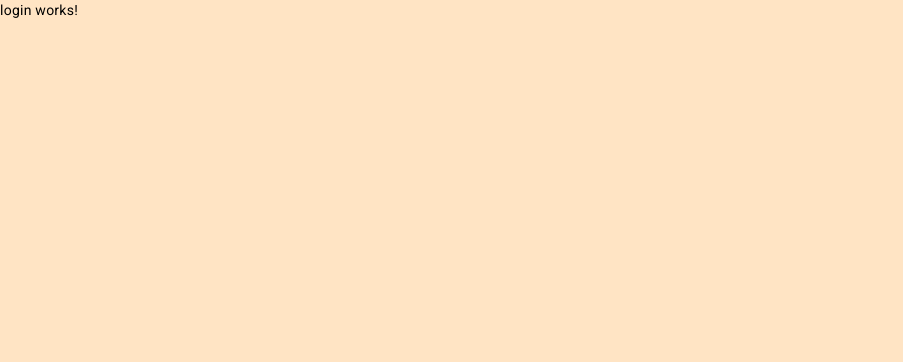
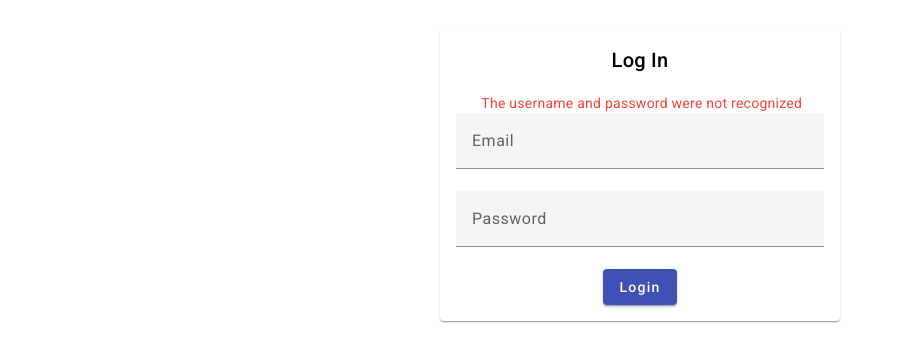
Before and after one commit to wilgue10/ecommerce-car, an Angular app in the folder frontend/e-commerce-client/: page /login in a window 1280 px wide. Shown: the top 362 px of the page, without its empty margins (0-903 px from the left). Built offline with nearby package versions, Linux system fonts and the light colour scheme.

Commit message:
wg 25-07-2024 implemented login page

```diff
--- a/frontend/e-commerce-client/src/app/layouts/auth/auth.component.scss
+++ b/frontend/e-commerce-client/src/app/layouts/auth/auth.component.scss
@@ -1,4 +1,3 @@
 .container{
-    background-color: bisque;
     height: 100%;
 }
--- a/frontend/e-commerce-client/src/app/modules/login/login.component.html
+++ b/frontend/e-commerce-client/src/app/modules/login/login.component.html
@@ -1 +1,28 @@
-<p>login works!</p>
+<div class="td-page-full-height">
+    <div class="td-page-full-height-content">
+        <mat-card>
+            <mat-card-content>
+                <form #loginForm="ngForm" (ngSubmit)="onSubmit()">
+                    <h2>Log In</h2>
+                    <mat-error *ngIf="!false">
+                        The username and password were not recognized
+                    </mat-error>
+                    <mat-form-field>
+                        <input matInput placeholder="Email" name="username" required>
+                        <mat-error>
+                            Please provide a valid email address
+                        </mat-error>
+                    </mat-form-field>
+                    <mat-form-field>
+                        <input matInput type="password" placeholder="Password" name="password" required>
+                        <mat-error>
+                            Please provide a valid password
+                        </mat-error>
+                    </mat-form-field>
+                    <button mat-raised-button color="primary" [disabled]="!loginForm.form.valid">Login</button>
+                </form>
+            </mat-card-content>
+        </mat-card>
+    </div>
+
+</div>
--- a/frontend/e-commerce-client/src/app/modules/login/login.component.scss
+++ b/frontend/e-commerce-client/src/app/modules/login/login.component.scss
@@ -0,0 +1,9 @@
+mat-card {
+    max-width: 400px;
+    margin: 2em auto;
+    text-align: center;
+}
+
+mat-form-field {
+    display: block;
+}
--- a/frontend/e-commerce-client/src/app/modules/login/login.component.ts
+++ b/frontend/e-commerce-client/src/app/modules/login/login.component.ts
@@ -6,5 +6,7 @@ import { Component } from '@angular/core';
   styleUrl: './login.component.scss'
 })
 export class LoginComponent {
-
+  onSubmit(): void {
+      // Here you would handle form submission logic
+  }
 }
--- a/frontend/e-commerce-client/src/app/modules/login/login.module.ts
+++ b/frontend/e-commerce-client/src/app/modules/login/login.module.ts
@@ -2,6 +2,8 @@ import { NgModule } from '@angular/core';
 import { CommonModule } from '@angular/common';
 import { LoginComponent } from './login.component';
 import { Route, RouterModule } from '@angular/router';
+import { AngularMaterialModuleModule } from '../../angular-material-module/angular-material-module.module';
+import { FormsModule } from '@angular/forms';
 
 const loginRoutes: Route[] = [
   {
@@ -16,7 +18,9 @@ const loginRoutes: Route[] = [
   ],
   imports: [
     CommonModule,
-    RouterModule.forChild(loginRoutes)
+    RouterModule.forChild(loginRoutes),
+    AngularMaterialModuleModule,
+    FormsModule
   ]
 })
 export class LoginModule { }
--- a/frontend/e-commerce-client/src/assets/styles/layout.scss
+++ b/frontend/e-commerce-client/src/assets/styles/layout.scss
@@ -527,3 +527,15 @@
     justify-content: space-between;
   }
 }
+
+.td-page-full-height {
+  display: flex;
+  flex-direction: column;
+  height: 100vh;
+
+  .td-page-full-height-content {
+    flex: 1;
+    //padding-top: 18px;
+    background-color: var(--td-gray-100);
+  }
+}
```
Also changed, not shown: frontend/e-commerce-client/src/app/angular-material-module/angular-material-module.module.ts (+29 -4 lines).
